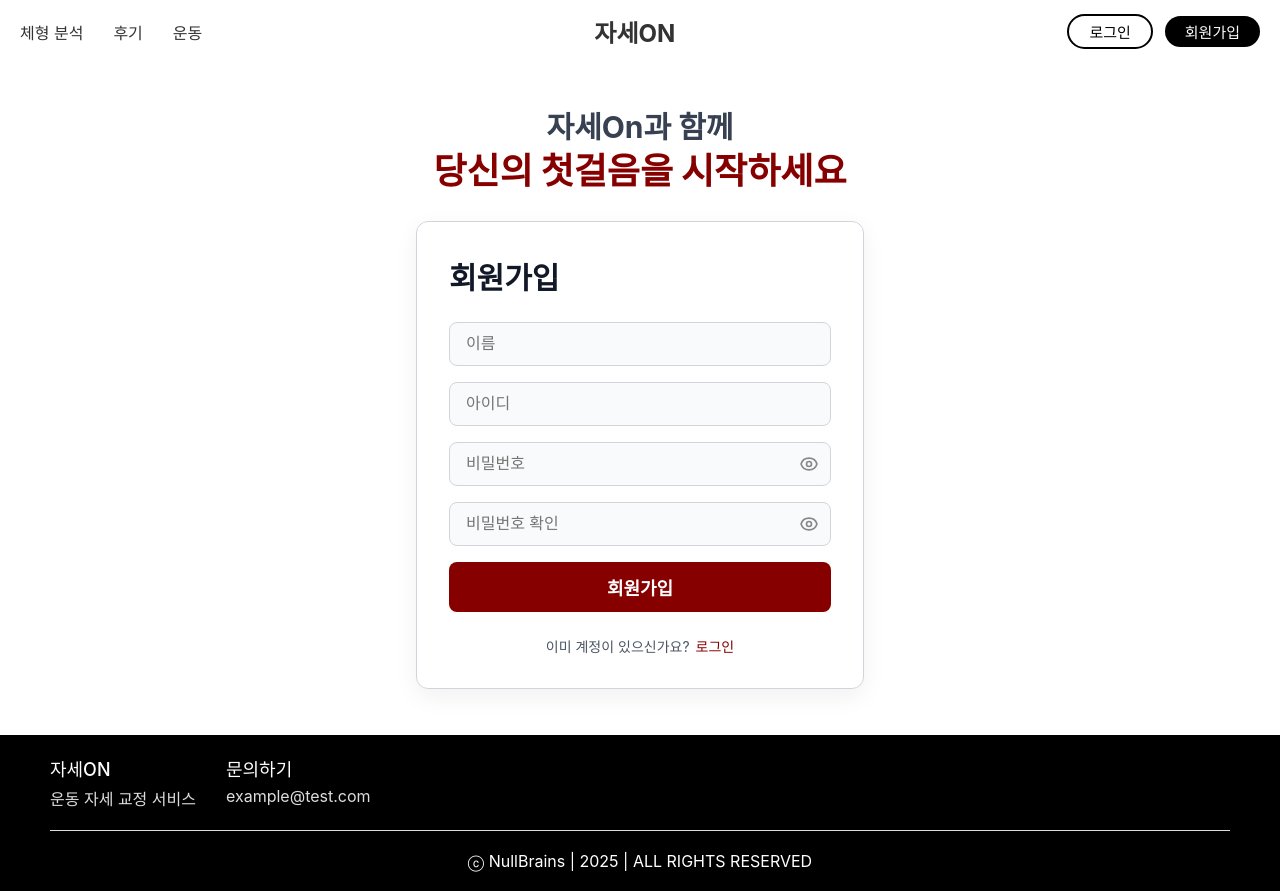
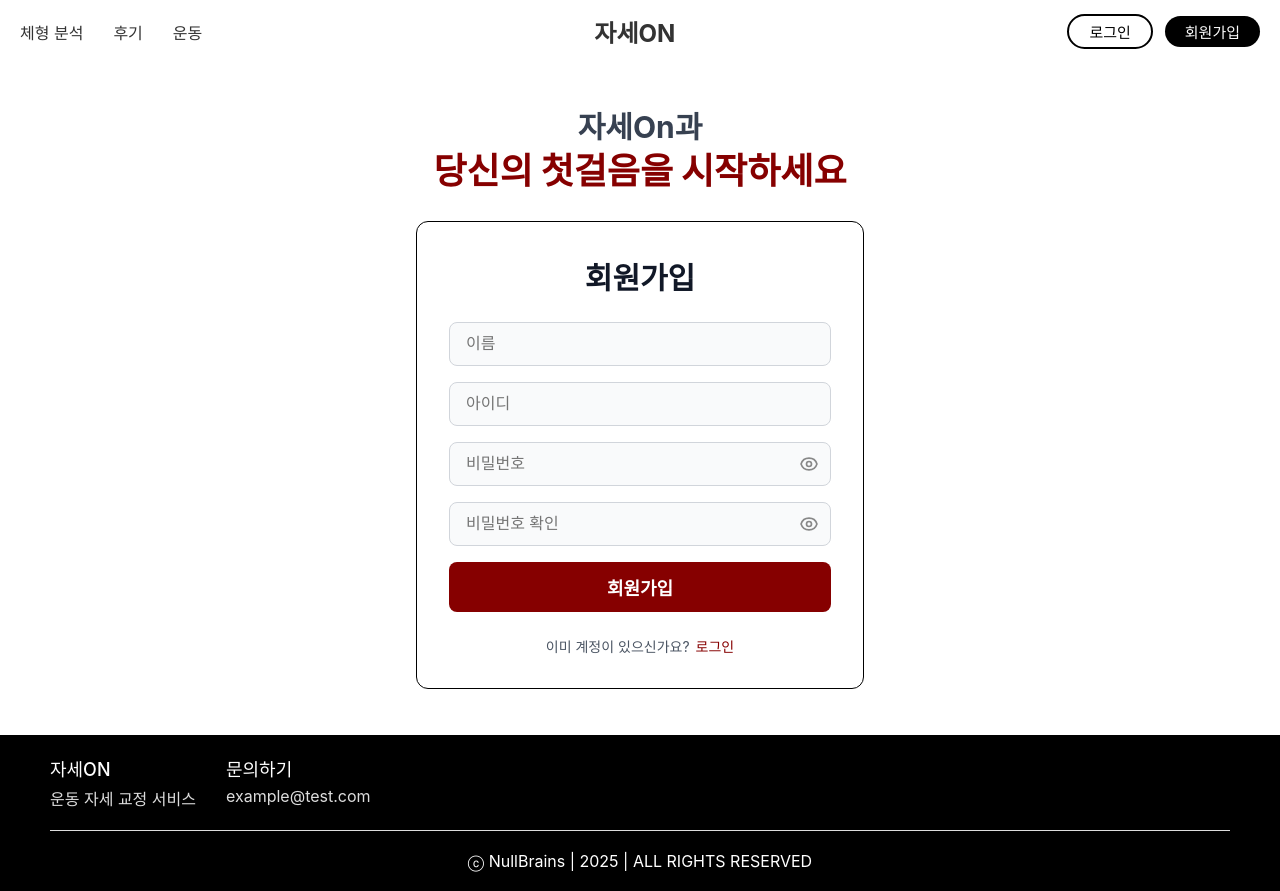
Before and after one commit to MinseouKim/Nullbrain, a React (Create React App) app in the folder typescript_01/: page /signUp in a window 1280 px wide. Built offline with nearby package versions, Linux system fonts and the light colour scheme.

Commit message:
체형분석 및 로그인 병합 테스트

```diff
--- a/typescript_01/src/components/ExerciseCard.tsx
+++ b/typescript_01/src/components/ExerciseCard.tsx
@@ -25,7 +25,7 @@ const Card = styled.div`
 
 const CardImage = styled.img`
   width: 100%;
-  height: 260px;
+  height: 350px;
   object-fit: fill;
   display: block;
   border-radius: 15px 15px 0 0;
--- a/typescript_01/src/datas/data.ts
+++ b/typescript_01/src/datas/data.ts
@@ -74,7 +74,7 @@ export const EXERCISE_DETAILS: ExerciseDetail[] = [
     category: "하체",
     description:
       "하체 근력과 함께 균형 감각을 효과적으로 향상시킬 수 있는 운동입니다.",
-    imageUrl: "/images/Exlunge.png",
+    imageUrl: "/images/lunge.png",
     modalImageUrl: "",
     stimulationArea: [
       "대퇴사두근 (허벅지 앞)",
--- a/typescript_01/src/pages/LoginPage.tsx
+++ b/typescript_01/src/pages/LoginPage.tsx
@@ -82,7 +82,7 @@ const Title = styled.h2`
   font-size: 30px;
   font-weight: bold;
   width: 100%;
-  text-align: left;
+  text-align: center;
 `;
 
 const StyledForm = styled.form`
@@ -217,8 +217,8 @@ const LoginPage: React.FC = () => {
       <Header />
       <LoginContainer>
         <SloganContainer>
-          <SloganMain>언제나 어디서나,</SloganMain>
-          <SloganHighlight>정확한 자세</SloganHighlight>
+          <SloganMain>로그인 하시면 자세ON의 모든 서비스를 이용 하실 수 있습니다.</SloganMain>
+          <SloganHighlight>아직 회원이 아니시면 회원가입을 해주세요.</SloganHighlight>
         </SloganContainer>
 
         <LoginBox>
--- a/typescript_01/src/pages/SignUpPage.tsx
+++ b/typescript_01/src/pages/SignUpPage.tsx
@@ -80,8 +80,7 @@ const SignUpBox = styled.div`
   align-items: center;
   width: 100%;
   max-width: 448px;
-  box-shadow: 0 8px 24px rgba(0, 0, 0, 0.06);
-  border: 1px solid #d1d5db;
+  border: 1px solid #000000;
   animation: ${fadeInUp} 0.8s ease forwards;
 
   @media (max-width: 480px) {
@@ -98,7 +97,7 @@ const Title = styled.h2`
   font-size: 30px;
   font-weight: bold;
   width: 100%;
-  text-align: left;
+  text-align: center;
 
   @media (max-width: 480px) {
     font-size: 24px;
@@ -253,7 +252,7 @@ const SignUpPage: React.FC = () => {
       <Header />
       <SignUpContainer>
         <SloganContainer>
-          <SloganMain>자세On과 함께</SloganMain>
+          <SloganMain>자세On과 </SloganMain>
           <SloganHighlight>당신의 첫걸음을 시작하세요</SloganHighlight>
         </SloganContainer>
 
```
Also changed, not shown: typescript_01/public/images/Exlunge.png (deleted).
